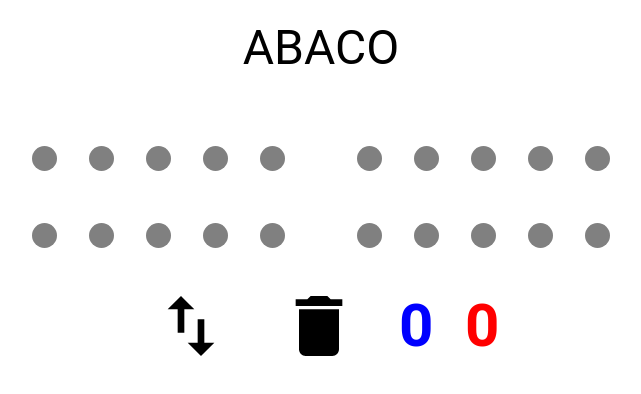
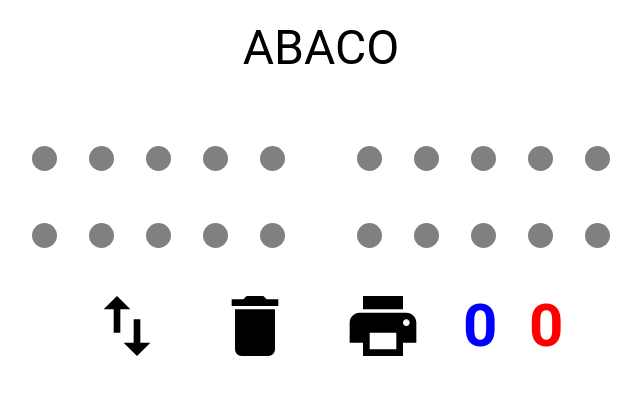
Before and after one commit to LMU-TINA-ABT/Abaco, a React (Create React App) app: page / in a window 1280 px wide. Shown: the top 394 px of the page, without its empty margins (319-960 px from the left). Built offline with nearby package versions, Linux system fonts and the light colour scheme; the HTML template or start-up script is replaced by a standard one.

Commit message:
print history

```diff
--- a/src/AppContainer.tsx
+++ b/src/AppContainer.tsx
@@ -3,9 +3,10 @@ import './App.css';
 import {useDispatch, useSelector} from "react-redux";
 import {Container, Stack, Typography} from "@mui/material";
 import Abaco from "./components/stellenwerttafel/Abaco";
-import {AbacoSlice, setColoringId, setCurrentMove, setIsColoring} from "./store";
-import DeleteIcon from "./components/utils/DeleteButton";
+import {AbacoSlice, setColoringId, setCurrentMove, setIsColoring, setPlaettchenHistory} from "./store";
+import {DeleteButton} from "./components/utils/DeleteButton";
 import SortButton from "./components/utils/SortButton";
+import PrintButton from "./components/utils/PrintButton";
 
 function AppContainer() {
     const dispatch = useDispatch();
@@ -14,10 +15,12 @@ function AppContainer() {
     const [blueNumber, setBlueNumber] = useState(0);
     const [redNumber, setRedNumber] = useState(0);
     const plaettchenState = useSelector((state: AbacoSlice) => state.plaettchenState);
+    const plaettchenHistory = useSelector((state: AbacoSlice) => state.plaettchenHistory);
 
     useEffect(() => {
         setBlueNumber(plaettchenState.filter(plaettchen => plaettchen.color === "blue").length);
         setRedNumber(plaettchenState.filter(plaettchen => plaettchen.color === "red").length);
+        dispatch(setPlaettchenHistory([...plaettchenHistory, plaettchenState]));
     }, [plaettchenState]);
 
     function handleMouseDown(event: any) {
@@ -56,7 +59,8 @@ function AppContainer() {
                 <Abaco/>
                 <Stack justifyContent={"center"} direction={"row"} alignItems={"center"} spacing={4}>
                     <SortButton/>
-                    <DeleteIcon/>
+                    <DeleteButton/>
+                    <PrintButton/>
                     <Typography variant="h2" color={"blue"} fontWeight={"bold"}>{blueNumber}</Typography>
                     <Typography variant="h2" color={"red"} fontWeight={"bold"}>{redNumber}</Typography>
                 </Stack>
--- /dev/null
+++ b/src/components/utils/PrintButton.tsx
@@ -0,0 +1,29 @@
+import {IconButton} from "@mui/material";
+import PrintIcon from '@mui/icons-material/Print';
+import {useDispatch, useSelector} from "react-redux";
+import {AbacoSlice} from "../../store";
+
+export const PrintButton: React.FC<any> = (props: any) => {
+    const dispatch = useDispatch();
+    const plaettchenHistory = useSelector((state: AbacoSlice) => state.plaettchenHistory);
+
+
+    function handleClick() {
+        const dataStr = "data:text/json;charset=utf-8," + encodeURIComponent(JSON.stringify(plaettchenHistory, null, 2));
+        const anchor = document.getElementById('downloadAnchorElement');
+        if (anchor) {
+            anchor.setAttribute("href", dataStr);
+            anchor.setAttribute("download", "scene.json");
+            anchor.click();
+        }
+    }
+
+    return (
+        <IconButton onClick={handleClick}>
+            <PrintIcon sx={{fontSize: 80, color: "black"}}/>
+            <a id={"downloadAnchorElement"}/>
+        </IconButton>
+    );
+}
+
+export default PrintButton;
--- a/src/store.tsx
+++ b/src/store.tsx
@@ -4,7 +4,8 @@ export type AbacoSlice = {
     plaettchenState: PlaettchenSlice[],
     isColoring: boolean,
     coloringId: number,
-    currentMove?: { x: number, y: number }
+    currentMove?: { x: number, y: number },
+    plaettchenHistory: PlaettchenSlice[][]
 }
 
 export type PlaettchenSlice = {
@@ -25,13 +26,18 @@ const initialAbacoState = {
     plaettchenState: getInitialPlaettchenState(),
     isColoring: false,
     coloringId: 0,
-    text: ""
+    text: "",
+    plaettchenHistory: []
 }
 
 const AbacoSlice = createSlice({
     name: 'abaco',
     initialState: initialAbacoState,
     reducers: {
+        setPlaettchenHistory: (state, action: PayloadAction<PlaettchenSlice[][]>) => {
+            // @ts-ignore
+            state.plaettchenHistory = action.payload
+        },
         setPlaettchen: (state, action: PayloadAction<PlaettchenSlice[]>) => {
             state.plaettchenState = action.payload
         },
@@ -63,6 +69,7 @@ const AbacoSlice = createSlice({
 })
 
 export const {
+    setPlaettchenHistory,
     setPlaettchen,
     colorAllPlaettchenGrey,
     setColoringId,
```
